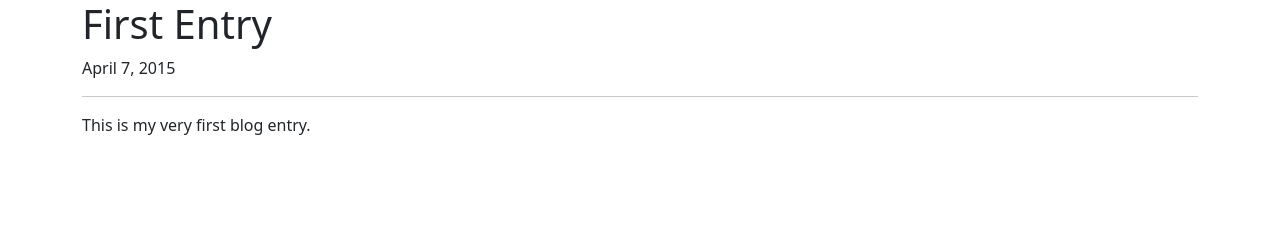
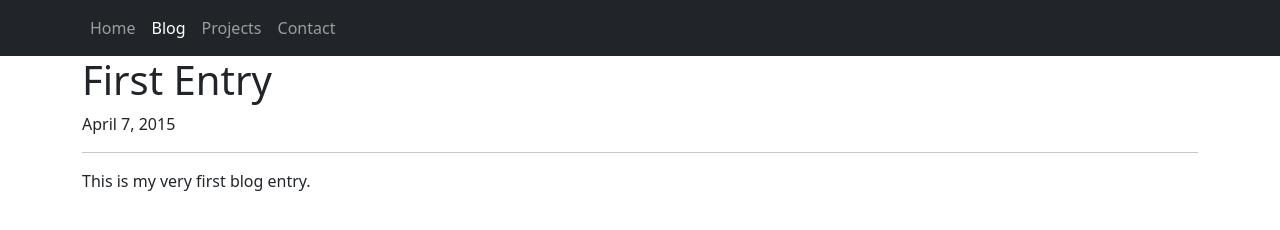
Before and after one commit to enzojob/My-First-Website, a plain HTML site: page Portfolio/blog/first-entry/index.html in a window 1280 px wide. Drawn offline with nearby package versions, Linux system fonts and the light colour scheme.

Commit message:
add navBar to Entries

```diff
--- a/Portfolio/blog/first-entry/index.html
+++ b/Portfolio/blog/first-entry/index.html
@@ -10,6 +10,23 @@
     <link rel="stylesheet" href="/main.css">
     <title>First Entry - Web Portfolio of Marco</title>
 </head>
+
+<nav class="navbar navbar-expand-lg navbar-dark bg-dark">
+    <div class="container">
+        <button class="navbar-toggler" type="button" data-toggle="collapse" data-target="#navbarMenu">
+            <span class="navbar-toggler-icon"></span>
+        </button>
+        <div class="collapse navbar-collapse" id="navbarMenu">
+            <ul class="navbar-nav">
+                <li><a class="nav-link" href="/">Home</a></li>
+                <li><a class="nav-link active" href="/blog/">Blog</a></li>
+                <li><a class="nav-link" href="/projects/">Projects</a></li>
+                <li><a class="nav-link" href="/contact/">Contact</a></li>
+            </ul>
+        </div>
+    </div>
+</nav>
+
 <body>
 <div class="container">
     <h1 class="title">First Entry</h1>
```
Also changed, not shown: Portfolio/blog/second-entry/index.html (+17 -0 lines).
